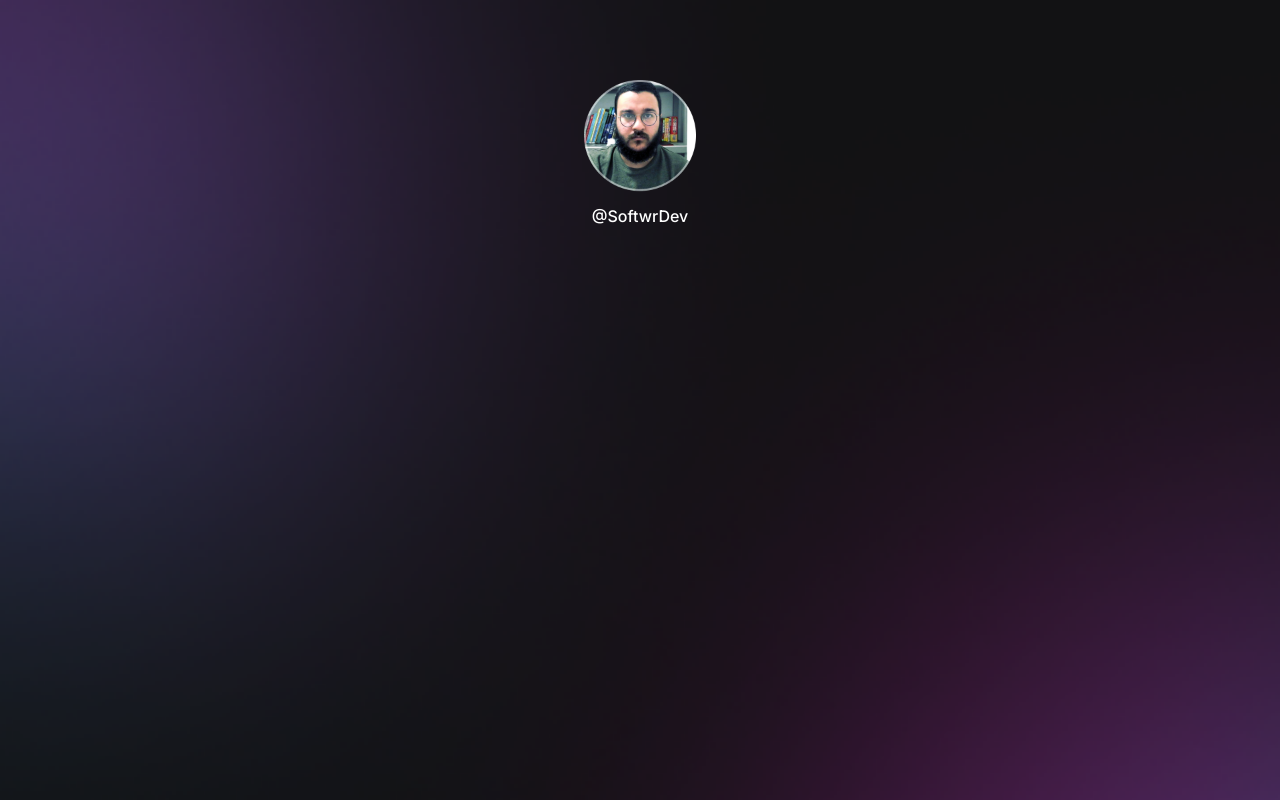
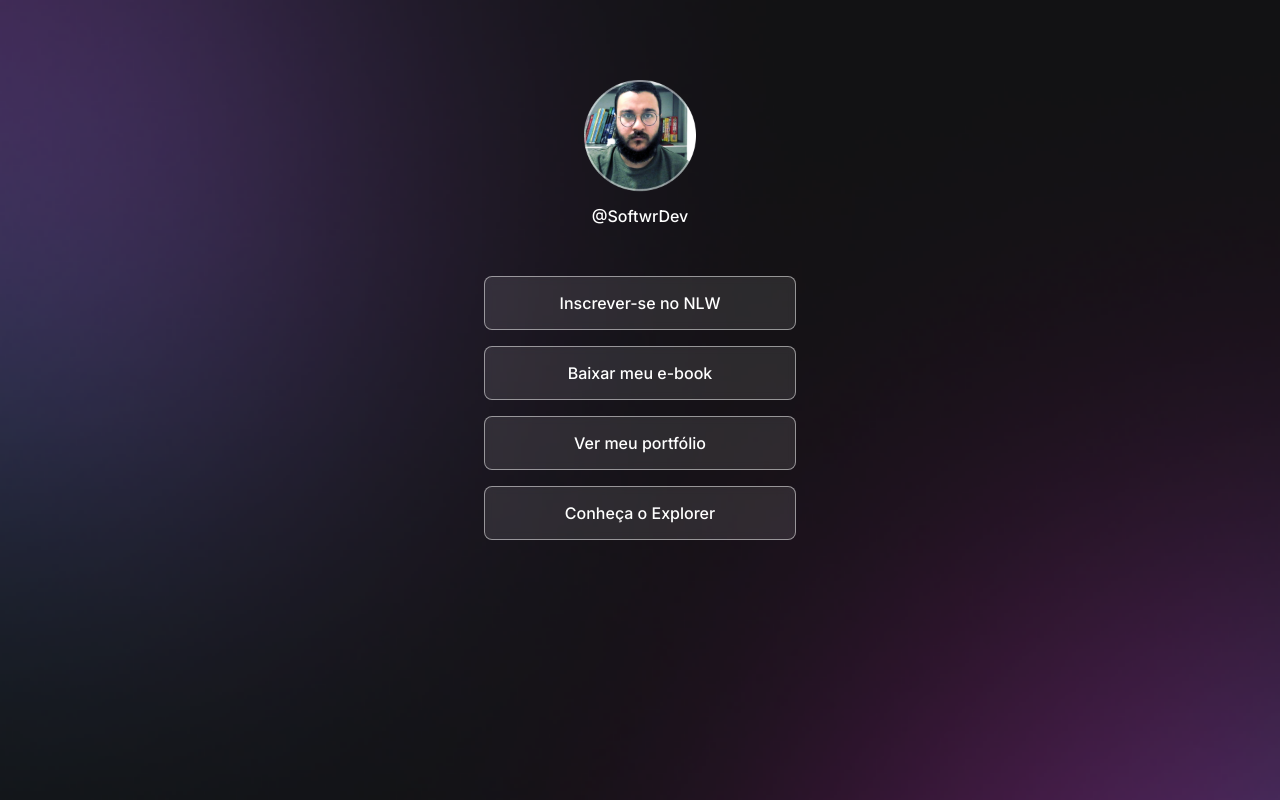
Before and after one commit to SoftwrDev/devlinks-project, a plain HTML site: page index.html in a window 1280 px wide. Drawn offline with Linux system fonts and the light colour scheme.

Commit message:
feat: links CSS stylling

```diff
--- a/index.html
+++ b/index.html
@@ -12,6 +12,20 @@
         <img src="assets/avatar.png" alt="profile image" />
         <p>@SoftwrDev</p>
       </div>
+      <ul class="links">
+        <li class="link-item">
+          <a href="#" target="_blank">Inscrever-se no NLW</a>
+        </li>
+        <li class="link-item">
+          <a href="#" target="_blank">Baixar meu e-book</a>
+        </li>
+        <li class="link-item">
+          <a href="#" target="_blank">Ver meu portfólio</a>
+        </li>
+        <li class="link-item">
+          <a href="#" target="_blank">Conheça o Explorer</a>
+        </li>
+      </ul>
     </div>
   </body>
 </html>
--- a/style.css
+++ b/style.css
@@ -36,3 +36,31 @@ body * {
   line-height: 24px;
   padding-top: 8px;
 }
+
+.links {
+  display: flex;
+  flex-direction: column;
+  gap: 16px;
+  padding: 24px;
+  list-style: none;
+}
+
+.link-item a {
+  display: flex;
+  justify-content: center;
+  text-decoration: none;
+  background: rgba(255, 255, 255, 0.1);
+  border: 1px solid rgba(255, 255, 255, 0.5);
+  border-radius: 8px;
+  padding: 16px 24px;
+  font-weight: 500;
+  backdrop-filter: blur(4px);
+  -webkit-backdrop-filter: blur(4px);
+
+  transition: background 0.2s;
+}
+
+.link-item a:hover {
+  background: rgba(255, 255, 255, 0.1);
+  border: 1.5px solid #fff;
+}
```
